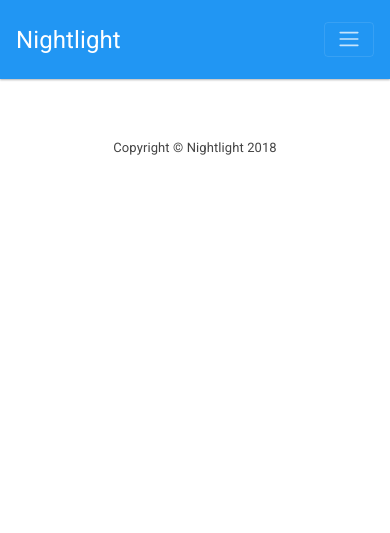
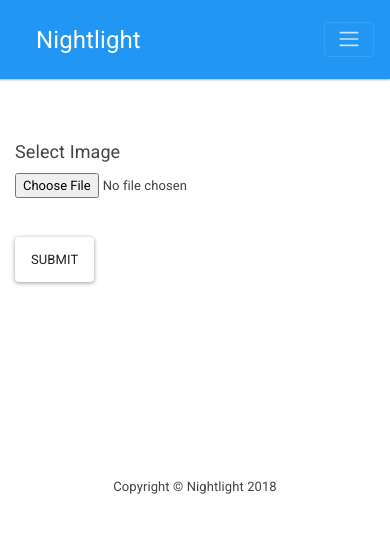
Before and after one commit to compscikaran/nightlight-web, a Django app: page /transform/upload/ in a window 390 px wide. Shown: the top 533 px of the page. Run offline with Django 3.2, Linux system fonts and the light colour scheme; some libraries are stand-ins or nearby versions.

Commit message:
Added Upload Form and Fixed Hamburger menu not showing
Signed-off-by: Karan Gupta <gkaran184@gmail.com>

```diff
--- a/static/assets/main.css
+++ b/static/assets/main.css
@@ -0,0 +1,3 @@
+a,label {
+    font-size: 18px;
+}
--- a/templates/base.html
+++ b/templates/base.html
@@ -7,12 +7,11 @@
     <meta http-equiv="X-UA-Compatible" content="ie=edge">
     <title>Nightlight</title>
     <link rel="stylesheet" type="text/css" href="{% static 'assets/bootstrap.min.css'%}" />
-    <script src="https://stackpath.bootstrapcdn.com/bootstrap/4.1.3/js/bootstrap.min.js" integrity="sha384-ChfqqxuZUCnJSK3+MXmPNIyE6ZbWh2IMqE241rYiqJxyMiZ6OW/JmZQ5stwEULTy" crossorigin="anonymous"></script>
     <link rel="stylesheet" type="text/css" href="{% static 'assets/main.css' %}" />
 </head>
 <body>
     <nav class="navbar navbar-expand-lg navbar-dark bg-primary">
-        <a class="navbar-brand" href="#">Nightlight</a>
+        <a class="navbar-brand" href="#" style="padding-left:20px; padding-right:40px;">Nightlight</a>
         <button class="navbar-toggler" type="button" data-toggle="collapse" data-target="#navbarColor01" aria-controls="navbarColor01" aria-expanded="false" aria-label="Toggle navigation">
           <span class="navbar-toggler-icon"></span>
         </button>
@@ -23,7 +22,7 @@
               <a class="nav-link" href="{% url 'home' %}">Home <span class="sr-only">(current)</span></a>
             </li>
             <li class="nav-item">
-              <a class="nav-link" href="{% url 'upload_image' %}">Upload</a>
+              <a class="nav-link" href="{% url 'upload' %}">Upload</a>
             </li>
             <li class="nav-item">
               <a class="nav-link" href="{% url 'faq' %}">FAQ</a>
@@ -45,5 +44,7 @@
             </div>
         </div>
     </div>
+    <script src="https://code.jquery.com/jquery-3.4.0.min.js" integrity="sha256-BJeo0qm959uMBGb65z40ejJYGSgR7REI4+CW1fNKwOg=" crossorigin="anonymous"></script>
+    <script src="https://stackpath.bootstrapcdn.com/bootstrap/4.1.3/js/bootstrap.min.js" integrity="sha384-ChfqqxuZUCnJSK3+MXmPNIyE6ZbWh2IMqE241rYiqJxyMiZ6OW/JmZQ5stwEULTy" crossorigin="anonymous"></script>
 </body>
 </html>
--- a/templates/transform/upload.html
+++ b/templates/transform/upload.html
@@ -1,3 +1,18 @@
 {% extends 'base.html' %}
-{% block 'content' %}
-{% endblock 'content' %}
+{% block content %}
+<div class="container">
+    <div class="row">
+        <div class="col-md-3"></div>
+        <div class="col-md-6">
+            <form id="uploadform" method="POST" action="{% url 'upload' %}" enctype="multipart/form-data">
+            {% csrf_token %}
+            <label for="image">Select Image</label>
+            <input type="file" class="form-control-file" id="exampleInputFile" aria-describedby="fileHelp"><br><br>
+            <button type="submit" class="btn btn-secondary">Submit</button>
+            </form>
+            <br><br><br><br><br><br><br><br><br><br>
+        </div>
+        <div class="col-md-3"></div>
+    </div>
+</div>
+{% endblock content %}
--- a/transform/urls.py
+++ b/transform/urls.py
@@ -1,7 +1,6 @@
 from django.urls import path
-from .views import upload, run_image
+from .views import upload
 
 urlpatterns = [
-    path('generating/', run_image, name='run_image'),
-    path('upload/', upload,name='upload_image'),
+    path('upload/', upload, name='upload'),
 ]
--- a/transform/views.py
+++ b/transform/views.py
@@ -2,12 +2,8 @@ from django.shortcuts import render
 
 # Create your views here.
 
-
 def upload(request):
-    if request.method == 'GET':
-        return render(request, 'transform/upload.html')
-
-
-
-def run_image(request):
-	return render(request, 'transform/generating.html')
+	if request.method == 'GET':
+		return render(request, 'transform/upload.html')
+	elif request.method == 'POST':
+		return render(request, 'transform/generating.html')
```
Also changed, not shown: README.md (added).
